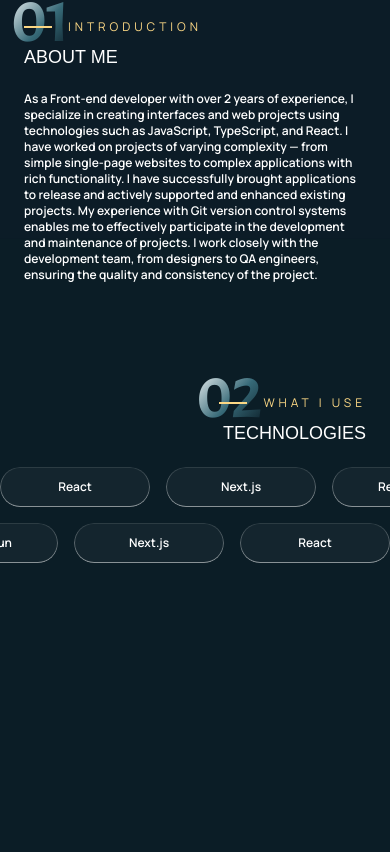
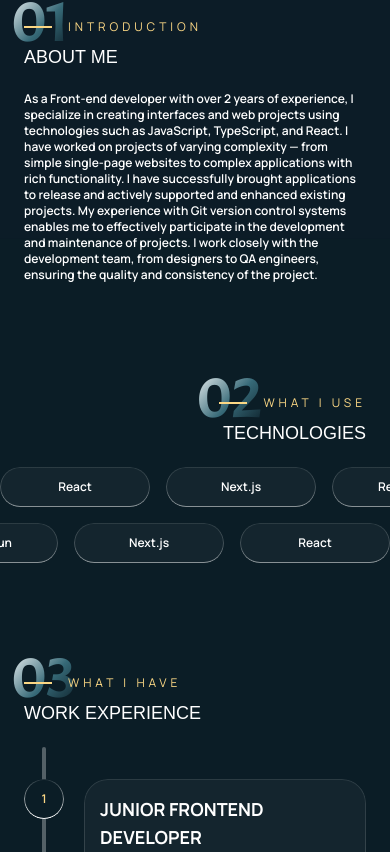
Before and after one commit to MarynaDanilkina/portfolio, a Next.js app: page / in a window 390 px wide. Shown: the part 825-1677 px from the top of the page. Before the commit the page ends 1388 px from the top, so only its background shows below. Built offline with nearby package versions, Linux system fonts and the light colour scheme; a web font is replaced by a local one.

Commit message:
feat: add Experiences block

```diff
--- a/package.json
+++ b/package.json
@@ -15,12 +15,14 @@
     "next": "14.2.13",
     "react": "^18",
     "react-dom": "^18",
+    "react-vertical-timeline-component": "^3.6.0",
     "swiper": "^11.1.14"
   },
   "devDependencies": {
     "@types/node": "^20",
     "@types/react": "^18",
     "@types/react-dom": "^18",
+    "@types/react-vertical-timeline-component": "^3.3.6",
     "eslint": "^8",
     "eslint-config-next": "14.2.13",
     "postcss": "^8",
--- a/pages/index.tsx
+++ b/pages/index.tsx
@@ -1,5 +1,6 @@
 import Header from "@/react/components/Header/Header"
 import AboutBlock from "@/react/widgets/AboutBlock/AboutBlock"
+import ExperienceBlock from "@/react/widgets/ExperienceBlock/ExperienceBlock"
 import MainBlock from "@/react/widgets/MainBlock/MainBlock"
 import TechnologiesBlock from "@/react/widgets/TechnologiesBlock/TechnologiesBlock"
 import classNames from "classnames"
@@ -43,6 +44,7 @@ export default function Home() {
         <MainBlock />
         <AboutBlock />
         <TechnologiesBlock />
+        <ExperienceBlock />
       </main>
     </div>
   )
--- a/react/components/Tagline/Tagline.tsx
+++ b/react/components/Tagline/Tagline.tsx
@@ -3,8 +3,11 @@ import Typography from "@/react/components/Typography/Typography"
 export default function Tagline({ text }: { text: string }) {
   return (
     <div className="flex gap-4 items-center">
-      <div className="bg-golden w-7 xs:w-10 sl:w-16 md:w-[72px] h-[2px]"></div>
-      <Typography tag="p" color="text-golden" type="Info">
+      <Typography
+        tag="p"
+        color="text-golden"
+        type="Info"
+        className="relative flex items-center before:content-[''] before:block before:bg-golden before:h-[2px] before:w-7 xs:before:w-10 sl:before:w-16 md:before:w-[72px] before:mr-4 before:flex-shrink-0">
         {text}
       </Typography>
     </div>
--- a/react/components/Typography/Typography.tsx
+++ b/react/components/Typography/Typography.tsx
@@ -9,20 +9,23 @@ export interface TypographyTypes {
   tag?: TagsType
   type?: SizeType
   color?: ColorsType
+  htmlContent?: string
 }
 
 function Typography({
   children,
-  className,
+  className = "",
   tag = "p",
   type = "BodyS",
   color = "text-white",
+  htmlContent,
 }: TypographyTypes) {
   const tagDefault = tag === "p"
   const Component = useMemo(() => tag, [tag])
   const classes = useMemo(
     () =>
-      classNames({
+      classNames(
+        {
           [typographyConst.h1]: tag === "h1",
           [typographyConst.h2]: tag === "h2",
           [typographyConst.h3]: tag === "h3",
@@ -32,12 +35,23 @@ function Typography({
           [typographyConst.bodyM]: type === "BodyM" && tagDefault,
           [typographyConst.bodyS]: type === "BodyS" && tagDefault,
           [typographyConst.info]: type === "Info" && tagDefault,
-        [color]: true,
-      }),
-    [type, tag, tagDefault, color]
+        },
+        color,
+        className
+      ),
+    [tag, type, tagDefault, color, className]
   )
 
-  return <Component className={`${classes} ${className}`}>{children}</Component>
+  if (htmlContent) {
+    return (
+      <Component
+        className={classes}
+        dangerouslySetInnerHTML={{ __html: htmlContent }}
+      />
+    )
+  }
+
+  return <Component className={classes}>{children}</Component>
 }
 
 export default Typography
--- a/react/components/Typography/const/const.ts
+++ b/react/components/Typography/const/const.ts
@@ -2,13 +2,12 @@ const typographyConst = {
   h1: "font-manrope text-xl xs:text-3xl sm:text-4xl sl:text-5xl md:text-[70px] font-normal md:leading-[100px] capitalize",
   h2: "font-acme text-6xl xs:text-8xl sm:text-[140px] sl:text-[200px] md:text-[240px] font-normal md:leading-[240px] bg-clip-text",
   h3: "font-aDLaM text-lg xs:text-xl sm:text-2xl sl:text-3xl md:text-4xl font-normal md:leading-[64px] uppercase",
-  h4: "font-manrope text-[32px] font-bold leading-10 uppercase",
+  h4: "font-manrope text-lg xs:text-xl sm:text-2xl sl:text-3xl md:text-[32px] font-bold md:leading-10 uppercase",
   h5: "font-aDLaM text-sm xs:text-base sm:text-lg sl:text-xl md:text-2xl font-normal",
   bodyL:
     "font-manrope text-xs xs:text-sm sm:text-base sl:text-lg md:text-xl font-semibold md:leading-[38px]",
-  bodyM:
-    "font-manrope text-xs sm:text-sm sl:text-base font-semibold leading-6",
-  bodyS: "font-manrope text-sm font-medium leading-[28px]",
+  bodyM: "font-manrope text-xs sm:text-sm sl:text-base font-semibold leading-6",
+  bodyS: "font-manrope text-xs md:text-sm font-medium md:leading-[28px]",
   info: "font-manrope text-xs xs:text-sm sl:text-base md:text-lg font-normal tracking-custom-wide uppercase",
 }
 
--- /dev/null
+++ b/react/data/experience.ts
@@ -0,0 +1,56 @@
+export const experiences = [
+  {
+    id: 0,
+    title: "Junior Frontend developer",
+    company: "The Rolling Scopes School",
+    date: "October 2022 - January 2024",
+    text: `- As part of the developed training project “Project Management System”, I was a mentor in a course where I
+taught 7 students who, under my leadership, developed 2 sites and listened to code reviews.<br/>
+An environment and dependence has been created.<br/>
+- Implemented the react-dnd library to implement drag-and-drop functionality.<br/>
+- Implemented adaptive layout using SASS, ensuring correct display on various devices<br/>
+Stack: React, react-dnd, react-hook-form, react-i18next, react-redux, sass)`,
+  },
+  {
+    id: 1,
+    title: "Frontend developer",
+    company: "SagTech",
+    date: "January 2023 - May 2024",
+    text: `Worked on two projects: B2T and SagTech website
+B2T (stack: Next.js, TypeScript, Tailwind, Redux Toolkit, Swiper.js)<br/>
+- Developed the client part of the application from scratch.<br/>
+- Implemented TypeScript, reducing the number of errors and improving code readability.<br/>
+- Achieved a Pixel Perfect accuracy of 98%, ensuring an exact match of the HTML template with the original
+layout.<br/>
+- Implemented Swiper for hardware acceleration of animation, improving the user interface by 3 times.<br/>
+- Implemented redux storage, reducing code duplication and improving application state management.<br/>
+- Used Tailwind CSS to effectively work with classes and improve the organization of styles.<br/>
+SagTech (stack: Next.js, Remix.run, TypeScript, Tailwind, GraphQL, Apollo Client, framer-motion, react-hook-form,
+apexcharts, swiper, zod)<br/>
+- Developed a proprietary npm package with integration into Storybook.<br/>
+- Refactored the code, increasing performance by 30%.<br/>
+- Successfully migrated the site to Next.js, improving performance by 80% and solving problems with hydration.<br/>
+- Implemented form validation and notification system, improving the UI.<br/>
+- Used framer-motion to dynamically control animations, improving visual effects.<br/>
+- Integrated ApexCharts for visual data visualization.<br/>
+- Optimized data loading by 80% using GraphQL.`,
+  },
+  {
+    id: 2,
+    title: "Frontend developer",
+    company: "WebLab",
+    date: "may 2024 - Present",
+    text: `Worked on two projects: B2T and SagTech website
+B2T (stack: Next.js, TypeScript, Tailwind, Redux Toolkit, Swiper.js)<br/>
+- Developed the client part of the application from scratch.<br/>
+- Implemented TypeScript, reducing the number of errors and improving code readability.<br/>
+- Achieved a Pixel Perfect accuracy of 98%, ensuring an exact match of the HTML template with the original
+layout.<br/>
+- Implemented Swiper for hardware acceleration of animation, improving the user interface by 3 times.<br/>
+- Implemented redux storage, reducing code duplication and improving application state management.<br/>
+- Used Tailwind CSS to effectively work with classes and improve the organization of styles.<br/>
+SagTech (stack: Next.js, Remix.run, TypeScript, Tailwind, GraphQL, Apollo Client, framer-motion, react-hook-form,
+apexcharts, swiper, zod)
+`,
+  },
+]
--- a/react/widgets/AboutBlock/AboutBlock.tsx
+++ b/react/widgets/AboutBlock/AboutBlock.tsx
@@ -5,7 +5,7 @@ import { easeInOut, motion } from "framer-motion"
 
 export default function AboutBlock() {
   return (
-    <div className="relative flex flex-col z-[50] pt-0 xs:pt-0 sm:pt-0 sl:pt-52 md:pt-52 px-6 xs:px-14 sm:px-24 sl:px-40 md:px-56 gap-5 xs:gap-6 sm:gap-7 sl:gap-8 md:gap-10">
+    <div className="relative flex flex-col z-[50] pt-0 xs:pt-0 sm:pt-0 sl:pt-52 md:pt-52 px-6 xs:px-14 sm:px-24 sl:px-40 md:px-48 gap-5 xs:gap-6 sm:gap-7 sl:gap-8 md:gap-10">
       <Typography
         tag="h2"
         color="text-transparent"
--- /dev/null
+++ b/react/widgets/ExperienceBlock/ExperienceBlock.tsx
@@ -0,0 +1,31 @@
+import Tagline from "@/react/components/Tagline/Tagline"
+import Typography from "@/react/components/Typography/Typography"
+import { experiences } from "@/react/data/experience"
+import { VerticalTimeline } from "react-vertical-timeline-component"
+import ExperienceCard from "./ExperienceCard/ExperienceCard"
+
+import "react-vertical-timeline-component/style.min.css"
+
+export default function ExperienceBlock() {
+  return (
+    <div className="relative overflow-hidden flex flex-col z-[50] pt-28 xs:pt-32 sm:pt-32 sl:pt-52 md:pt-52 gap-5 xs:gap-6 sm:gap-7 sl:gap-8 md:gap-10 px-6 xs:px-14 sm:px-24 sl:px-40 md:px-48">
+      <Typography
+        tag="h2"
+        color="text-transparent"
+        className="absolute bg-number-gradient top-[84px] xs:top-[75px] sm:top-10 sl:top-[76px] md:top-14 left-3 xs:left-9 sm:left-12 sl:left-24 md:left-[120px]">
+        03
+      </Typography>
+      <div className="flex flex-col gap-2 z-[1]">
+        <Tagline text="What I have" />
+        <Typography tag="h3">Work Experience</Typography>
+      </div>
+      <div className="flex flex-col">
+        <VerticalTimeline animate={true}>
+          {experiences.map((experience) => (
+            <ExperienceCard experience={experience} key={experience.id} />
+          ))}
+        </VerticalTimeline>
+      </div>
+    </div>
+  )
+}
--- /dev/null
+++ b/react/widgets/ExperienceBlock/ExperienceCard/ExperienceCard.tsx
@@ -0,0 +1,67 @@
+import Typography from "@/react/components/Typography/Typography"
+import useWindowSize from "@/react/hooks/useWindwoSize"
+import classNames from "classnames"
+import { useMemo } from "react"
+import { VerticalTimelineElement } from "react-vertical-timeline-component"
+
+interface ExperiencesType {
+  id: number
+  title: string
+  company: string
+  date: string
+  text: string
+}
+
+export default function ExperienceCard({
+  experience,
+}: {
+  experience: ExperiencesType
+}) {
+  const size = useWindowSize()
+
+  const desktop = useMemo(() => size && size >= 1170, [size])
+
+  const dateClassName = (index: number) =>
+    classNames(
+      "text-golden font-manrope text-[8px] sl:text-base md:text-lg font-normal tracking-custom-wide uppercase opacity-100 flex items-center w-[110%] py-0 top-[2px] whitespace-nowrap",
+      {
+        "before:content-[''] before:block before:bg-golden before:h-[2px] before:w-0 xs:before:w-7 sl:before:w-16 md:before:w-[72px] before:mr-0 xs:before:mr-4 before:flex-shrink-0 left-[113%]":
+          index % 2 === 0 || (index % 2 !== 0 && !desktop),
+        "after:content-[''] after:block after:bg-golden after:h-[2px] after:w-7 xs:after:w-10 sl:after:w-16 md:after:w-[72px] after:ml-4 after:flex-shrink-0 justify-end right-[113%]":
+          index % 2 !== 0 && desktop,
+      }
+    )
+
+  return (
+    <VerticalTimelineElement
+      contentStyle={{ background: "rgba(255, 255, 255, 0.04)" }}
+      contentArrowStyle={{ display: "none" }}
+      date={experience.date}
+      dateClassName={dateClassName(experience.id)}
+      iconStyle={{ background: "#0B1D26" }}
+      icon={
+        <Typography
+          className="h-full flex justify-center items-center"
+          tag="p"
+          type="BodyM"
+          color="text-golden">
+          {experience.id + 1}
+        </Typography>
+      }>
+      <div className="flex flex-col gap-2">
+        <div className="flex flex-col gap-1 xs:gap-2 sm:gap-3 md:gap-4">
+          <Typography tag="h4">{experience.title}</Typography>
+          <Typography className="m-0" tag="p" type="BodyM" color="text-golden">
+            {experience.company}
+          </Typography>
+        </div>
+        <Typography
+          tag="p"
+          type="BodyS"
+          htmlContent={experience.text}
+          className="pb-2"
+        />
+      </div>
+    </VerticalTimelineElement>
+  )
+}
--- a/react/widgets/TechnologiesBlock/TechnologiesBlock.tsx
+++ b/react/widgets/TechnologiesBlock/TechnologiesBlock.tsx
@@ -11,7 +11,7 @@ export default function TechnologiesBlock() {
         className="absolute bg-number-gradient top-[84px] xs:top-[75px] sm:top-10 sl:top-[76px] md:top-14 right-32 xs:right-36 sm:right-44 sl:right-64 md:right-80">
         02
       </Typography>
-      <div className="flex flex-col items-end gap-2 z-[1] px-6 xs:px-14 sm:px-24 sl:px-40 md:px-56">
+      <div className="flex flex-col items-end gap-2 z-[1] px-6 xs:px-14 sm:px-24 sl:px-40 md:px-48">
         <Tagline text="What I use" />
         <Typography tag="h3">technologies</Typography>
       </div>
--- a/styles/globals.css
+++ b/styles/globals.css
@@ -84,10 +84,78 @@ html.scroll-fixed body {
   background: linear-gradient(
     180deg,
     rgba(255, 255, 255, 0.1) 0%,
-    rgba(255, 255, 255, 0.3) 50%,
+    rgba(255, 255, 255, 0.2) 50%,
     rgba(255, 255, 255, 0.5) 100%
   );
   -webkit-mask: linear-gradient(#fff 0 0) content-box, linear-gradient(#fff 0 0);
   -webkit-mask-composite: xor;
   mask-composite: exclude;
 }
+
+.vertical-timeline::before {
+  border-radius: 4px;
+  background: rgba(255, 255, 255, 0.3) !important;
+}
+.vertical-timeline-element-icon {
+  box-shadow: none !important;
+}
+.vertical-timeline-element-icon::before {
+  content: "";
+  position: absolute;
+  pointer-events: none;
+  inset: 0;
+  border-radius: 50px;
+  padding: 1px;
+  background: linear-gradient(
+    180deg,
+    rgba(255, 255, 255, 0.1) 0%,
+    rgba(255, 255, 255, 1) 100%
+  );
+  -webkit-mask: linear-gradient(#fff 0 0) content-box, linear-gradient(#fff 0 0);
+  -webkit-mask-composite: xor;
+  mask-composite: exclude;
+}
+.vertical-timeline {
+  width: 100% !important;
+  max-width: none !important;
+}
+.vertical-timeline-element-content {
+  box-shadow: none !important;
+  position: relative;
+  border-radius: 24px !important;
+}
+.vertical-timeline-element-content::before {
+  content: "";
+  position: absolute;
+  pointer-events: none;
+  inset: 0;
+  border-radius: 24px;
+  padding: 1px;
+  background: linear-gradient(
+    180deg,
+    rgba(255, 255, 255, 0.1) 0%,
+    rgba(255, 255, 255, 0.2) 50%,
+    rgba(255, 255, 255, 0.5) 100%
+  );
+  -webkit-mask: linear-gradient(#fff 0 0) content-box, linear-gradient(#fff 0 0);
+  -webkit-mask-composite: xor;
+  mask-composite: exclude;
+}
+.vertical-timeline::before {
+  height: 74% !important;
+}
+.vertical-timeline-element-content p {
+  margin: 0 !important;
+}
+@media only screen and (min-width: 1170px) {
+  .vertical-timeline--two-columns .vertical-timeline-element-icon {
+    width: 32px !important;
+    height: 32px !important;
+    margin-left: -16px !important;
+  }
+}
+@media only screen and (min-width: 1170px) {
+  .vertical-timeline--two-columns .vertical-timeline-element-content {
+    width: 47% !important;
+  }
+}
--- a/tailwind.config.ts
+++ b/tailwind.config.ts
@@ -1,6 +1,7 @@
 import type { Config } from "tailwindcss"
 
 const config: Config = {
+  important: true,
   content: [
     "./pages/**/*.{js,ts,jsx,tsx,mdx}",
     "./react/**/*.{js,ts,jsx,tsx,mdx}",
@@ -25,6 +26,7 @@ const config: Config = {
         xs: "500px",
         sm: "768px",
         sl: "990px",
+        sll: "1170px",
         md: "1440px",
       },
       backgroundImage: {
```
Also changed, not shown: 1 other file (tests, documents, lock files or other folders). Lines whose indentation alone changed are shown as unchanged.
